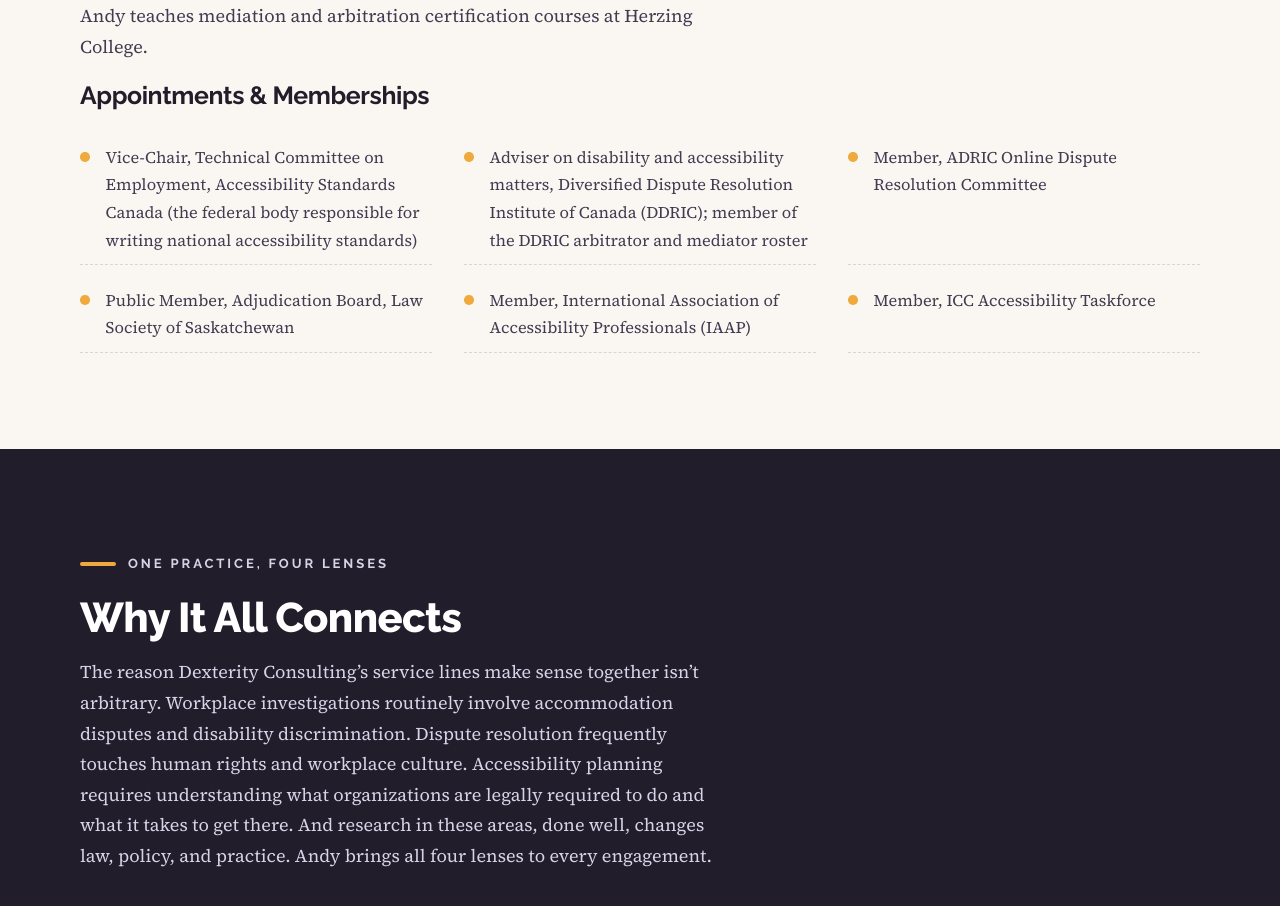
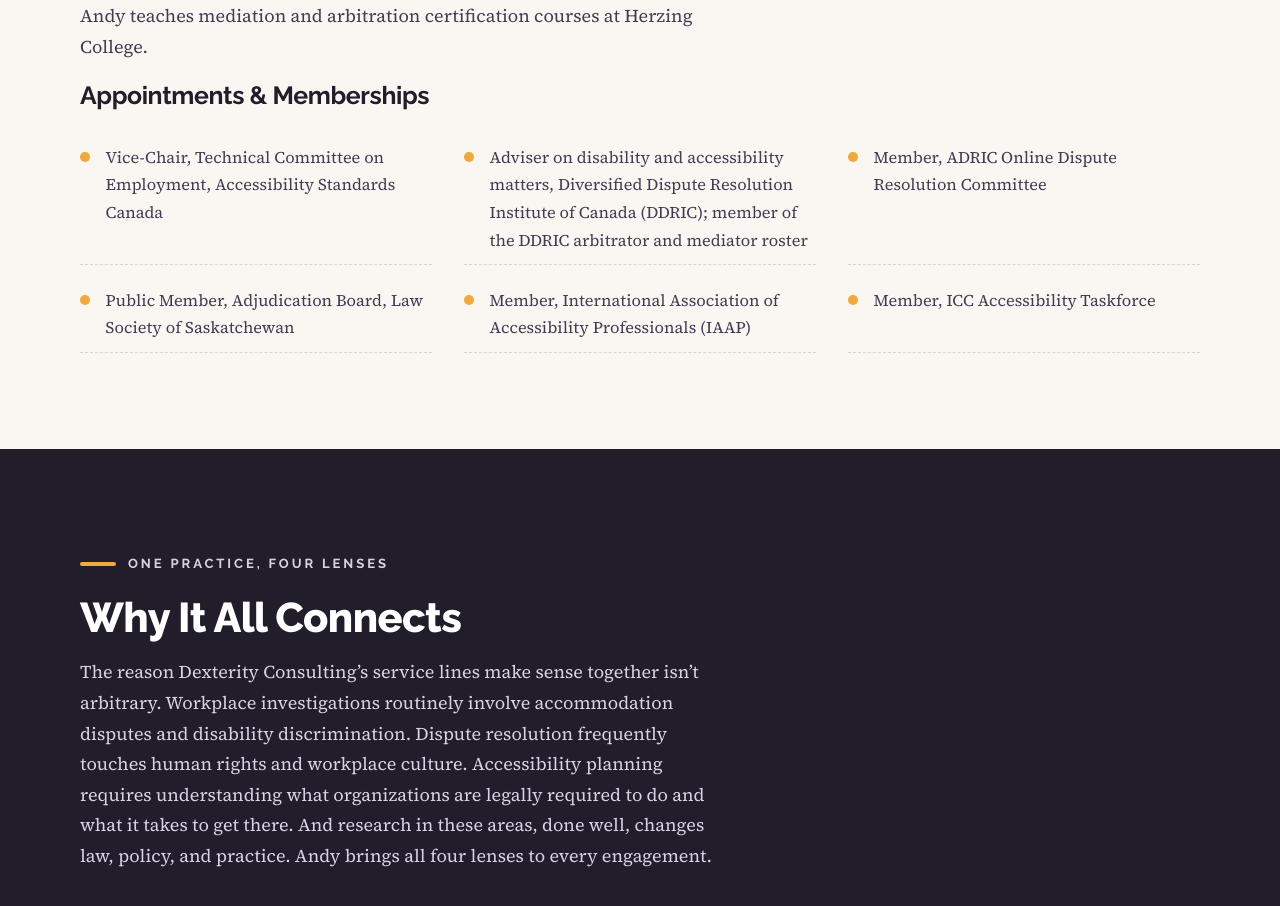
Before and after one commit to PivensPortfolio/DexConsult, a React (Vite) app: page /our-team in a window 1280 px wide. Shown: the part 2660-3566 px from the top of the page. Built offline with nearby package versions, Linux system fonts and the light colour scheme.

Commit message:
Remove parenthetical from first appointments bullet on Meet Andy

```diff
--- a/src/pages/Team.jsx
+++ b/src/pages/Team.jsx
@@ -110,8 +110,7 @@ export default function Team() {
           <h3>Appointments &amp; Memberships</h3>
           <ul className="affiliations">
             <li>
-              Vice-Chair, Technical Committee on Employment, Accessibility Standards Canada (the
-              federal body responsible for writing national accessibility standards)
+              Vice-Chair, Technical Committee on Employment, Accessibility Standards Canada
             </li>
             <li>
               Adviser on disability and accessibility matters, Diversified Dispute Resolution
```
